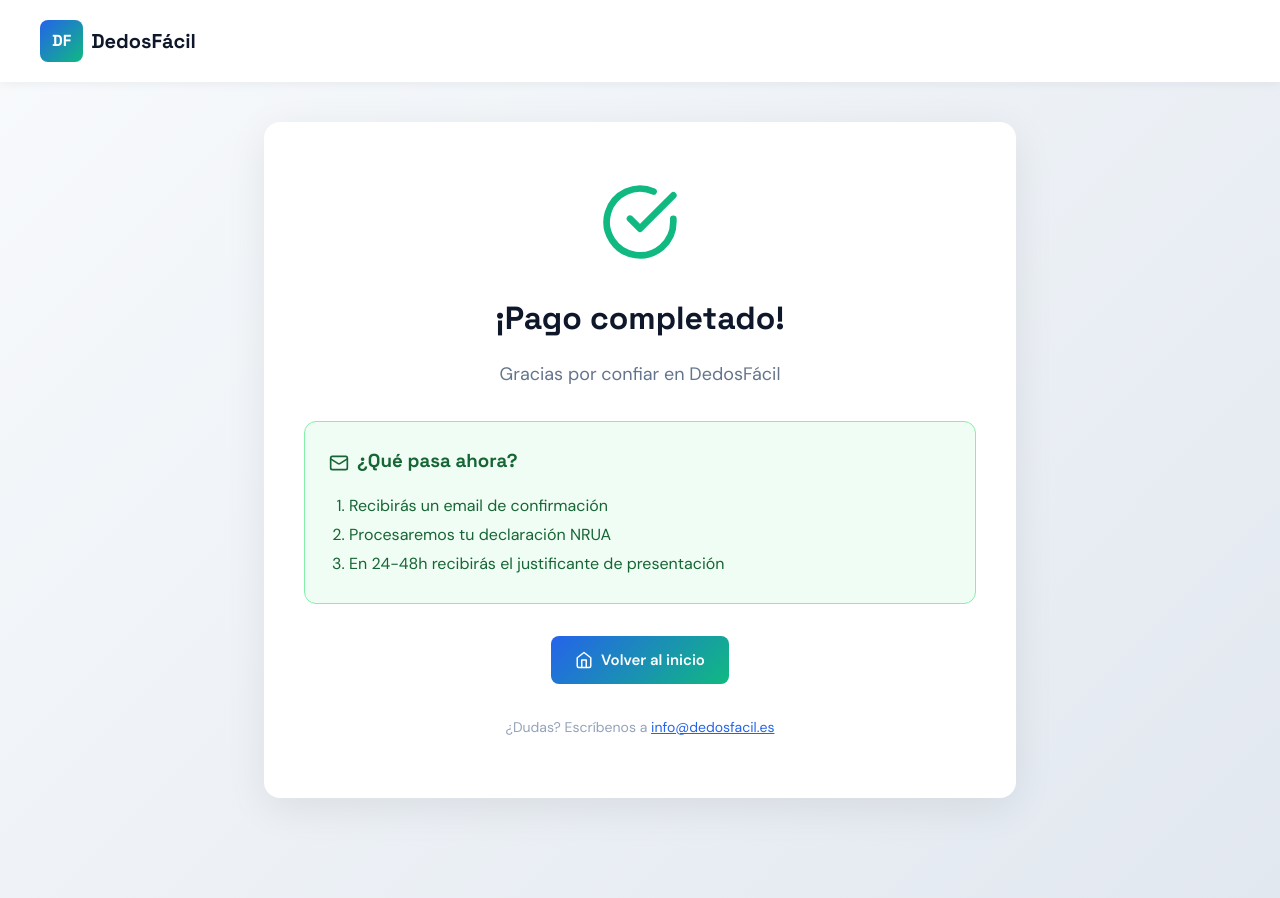
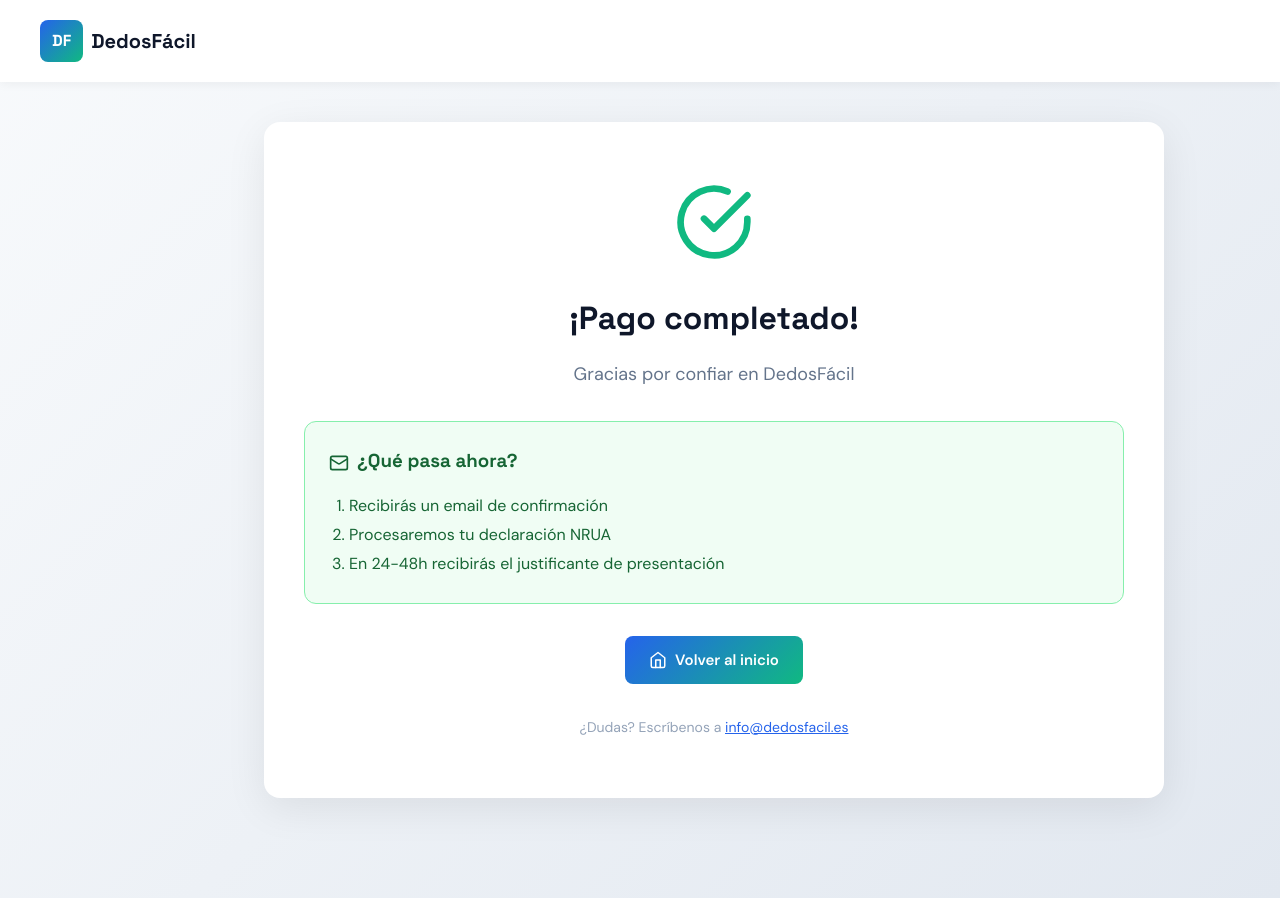
Before and after one commit to demiandreu/dedosfacil, a React (Vite) app in the folder client/: page /exito in a window 1280 px wide. Built offline with nearby package versions, Linux system fonts and the light colour scheme.

Commit message:
Update index.css

```diff
--- a/client/src/index.css
+++ b/client/src/index.css
@@ -512,7 +512,7 @@ h1, h2, h3, h4, h5, h6 {
    FORM CONTENT
    ============================================ */
 .form-content {
- max-width: 1000px;
+ min-width: 900px;
   background: white;
   border-radius: 16px;
   padding: 48px;
```
